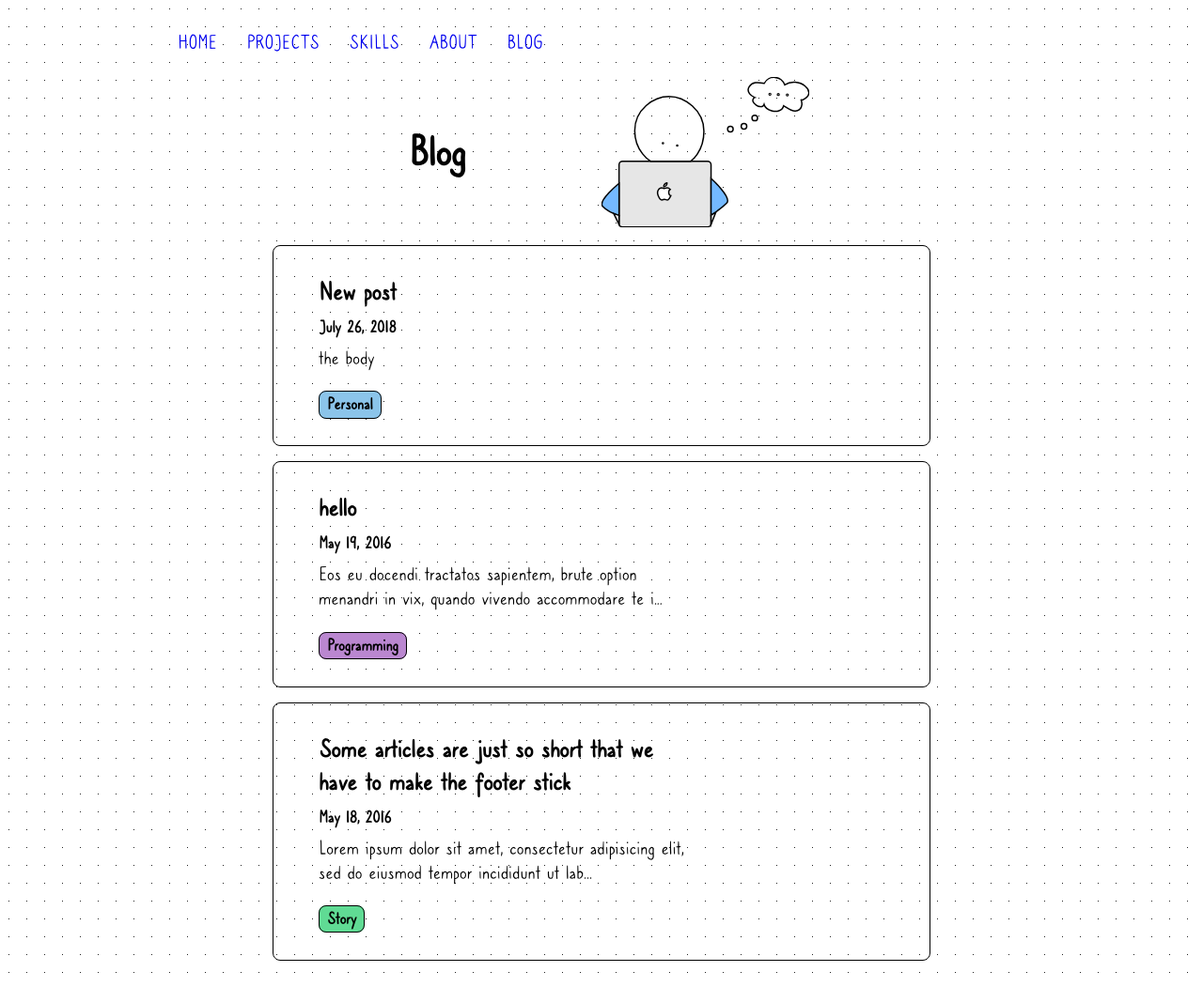
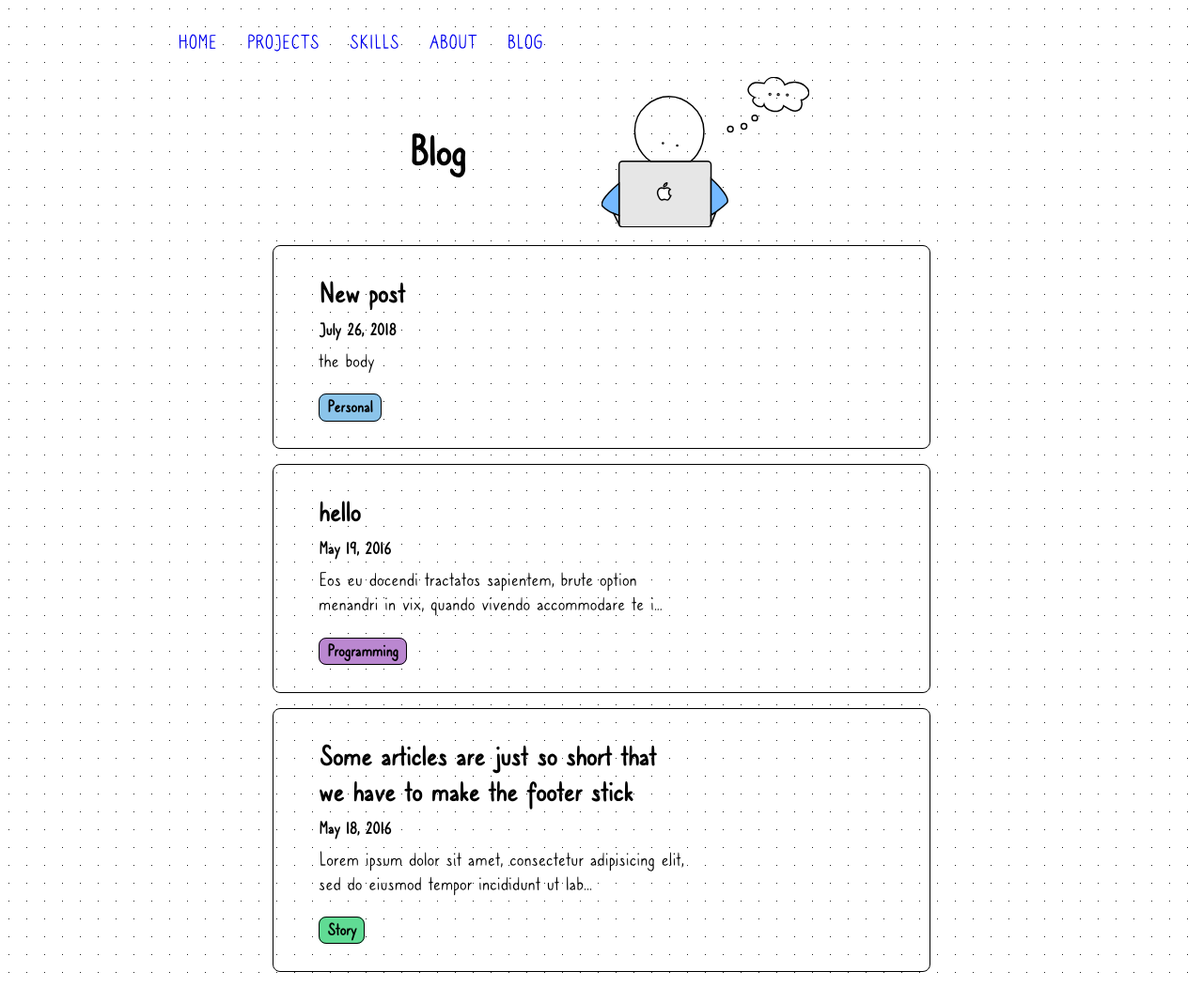
Before and after one commit to kristelfung/bullet-journal, a Jekyll site: the page built from blog.md, in a window 1280 px wide. Shown: the whole page at 94% size. Built offline with Jekyll 4.4.1, drawn with Linux system fonts in a browser that asks for light colours; a script that is not in the unit is left out.

Commit message:
make h2 and h3 a bit bigger

```diff
--- a/_sass/base/_base.scss
+++ b/_sass/base/_base.scss
@@ -38,11 +38,11 @@ h1 {
 }
 
 h2 {
-    font-size: 2.2rem;
+    font-size: 2.4rem;
 }
 
 h3 {
-    font-size: 1.8rem;
+    font-size: 2rem;
 }
 
 h4 {
```
